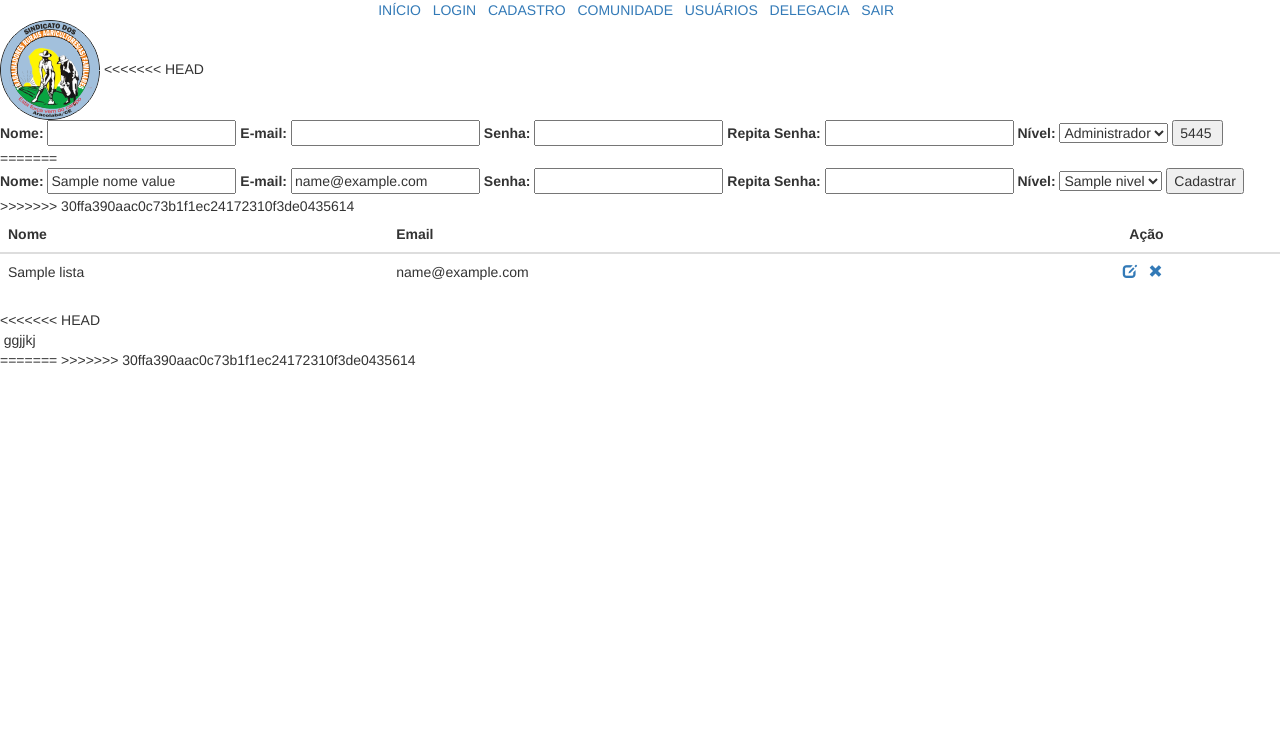
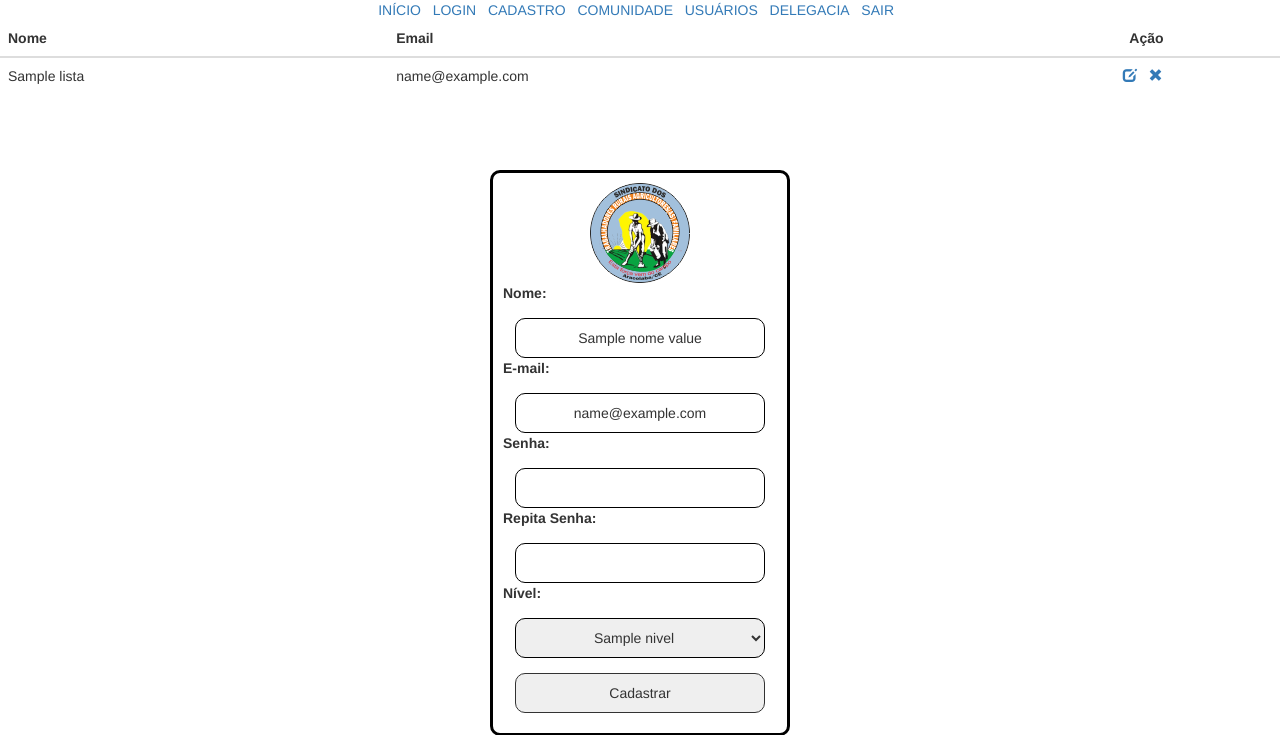
Before and after one commit to idalecioalves/sindicato, a PHP site: template views/cadastroUsuario.php in a window 1280 px wide. Shown: the top 735 px of the page. Run offline with PHP 8.4, Linux system fonts and the light colour scheme; the template is opened without the code that fills it: most values are stand-ins (such as "Sample title", 1, 10 or a date in 2020); data that the repository does not hold is empty; some libraries are stand-ins or nearby versions.

Commit message:
substituindo

```diff
--- a/views/cadastroUsuario.php
+++ b/views/cadastroUsuario.php
@@ -9,31 +9,12 @@
 	<title></title>
 	<meta name="viewport" content="width=device-width, initial-scale=1">
 	<link rel="stylesheet" href="https://maxcdn.bootstrapcdn.com/bootstrap/3.3.5/css/bootstrap.min.css">
-	<link rel="stylesheet" href="<?php echo baseUrl().'/css/cadado.css1';?>" />
+	<link rel="stylesheet" href="<?php echo baseUrl().'/css/cadado.css';?>" />
 </head>
 <body>
 	<?php include('menu.php');?>
 	<div id="cadastro" class="bradius">
 		<img src="<?php echo baseUrl().'/img/logo.png'?>">
-<<<<<<< HEAD
-
-		<form action="<?php echo baseUrl().'/usuario/cadastro';?>" method="POST" >
-			<label id="mailsenha">Nome:</label>
-			<input type="text" class="txt bradius" name="nome" value="<?php echo (isset($campo['name'])?$campo['name']:'');?>" required />
-			<label id="mailsenha">E-mail:</label>
-			<input type="email" class="txt bradius" name="email" value="<?php echo (isset($campo['email'])?$campo['email']:'');?>" required />
-			<label id="mailsenha">Senha:</label>
-			<input type="password" class="txt bradius" name="senha" value="" required />
-			<label id="mailsenha">Repita Senha:</label>
-			<input type="password" class="txt bradius" name="repsenha" value="" required />
-			<label id="mailsenha">Nível:</label>
-			<select id="" name="nivel" class="txt  bradius">
-				<option value="1">Administrador</option>
-				<option value="2">Usuário</option>
-			</select>
-			<input type="submit" class="sb txt bradius" name="h2727t6" value="5445 ">
-		</form>
-=======
 		<form action="" method="POST" >
 			<?php include('alert.php');?>
 			<fieldset>
@@ -54,7 +35,6 @@
 				<input type="submit" class="sb txt bradius" name="cadastrar" value="Cadastrar">
 			</fieldset>
 		</form>
->>>>>>> 30ffa390aac0c73b1f1ec24172310f3de0435614
 	</div>
 
 	<table class="table">
@@ -79,32 +59,7 @@
 		</tbody>
 	</table>
 
-<<<<<<< HEAD
-	<div class="row">
-        <div class="alert-group">
-          <?php if(isset($flash['info'])): ?>
-            <div class="alert alert-info alert-dismissable in ">
-              <button type="button" class="close" data-dismiss="alert" aria-hidden="true">×</button>
-              <strong><?php echo $flash['info'];?></strong>
-            </div>
-          <?php endif;?>
-          <?php if(isset($flash['success'])):?>
-            <div class="alert alert-success alert-dismissable in ">
-              <button type="button" class="close" data-dismiss="alert" aria-hidden="true">×</button>
-              <strong> <?php echo $flash['success'];?></strong>
-            </div>
-          <?php endif;?>
-          <?php if(isset($error)): ?>
-            <div class="alert alert-danger alert-dismissable">
-              <button type="button" class="close" data-dismiss="alert" aria-hidden="true">×</button>
-              <strong><?php echo $flash['error'];?></strong>
-            </div>
-          <?php endif; ?>
-        </div>vb                                 ggjjkj
-      </div>
-=======
 
 
->>>>>>> 30ffa390aac0c73b1f1ec24172310f3de0435614
 </body>
 </html>
```
